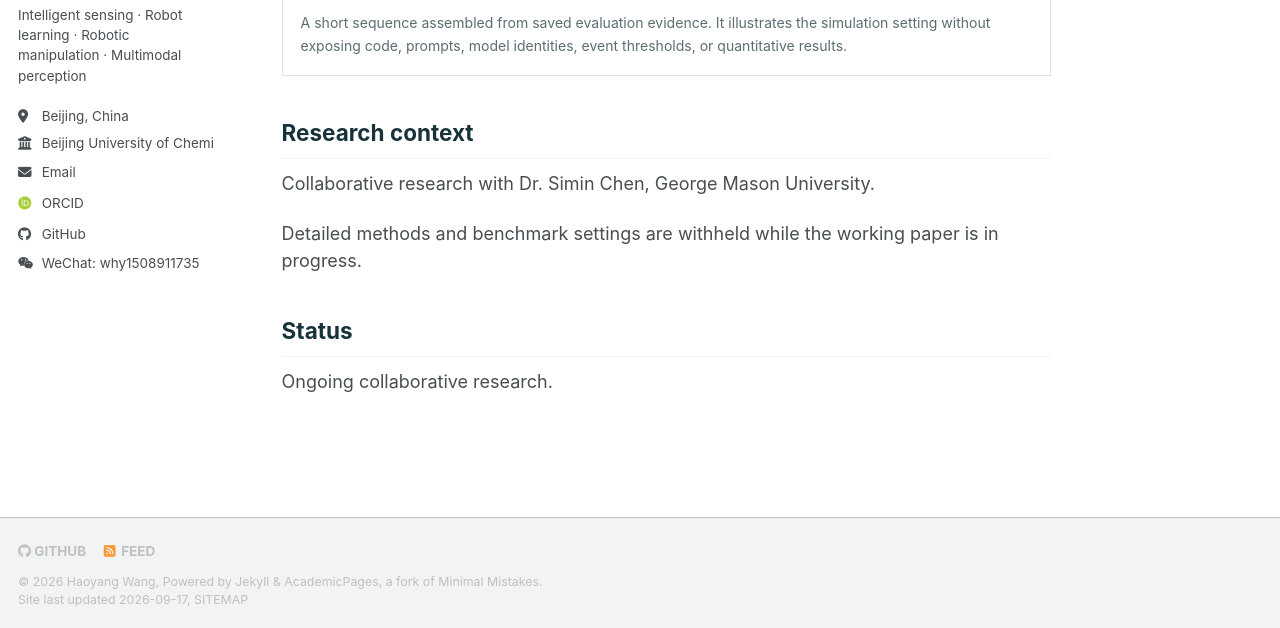
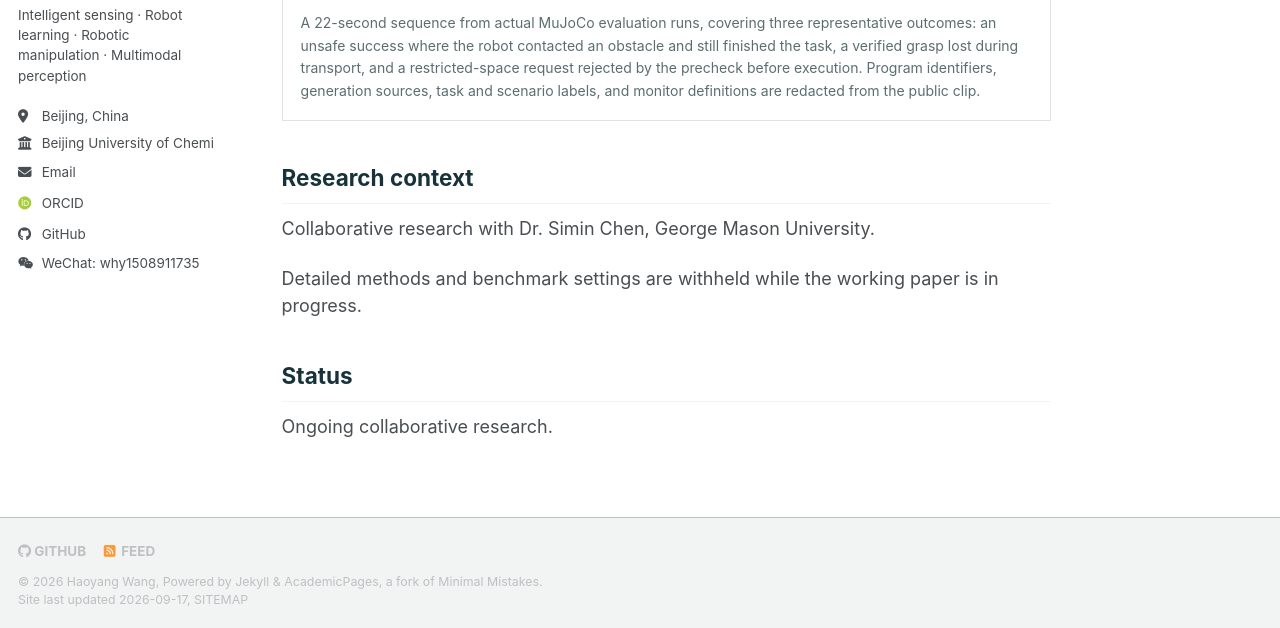
Before and after one commit to mianzhi8588/mianzhi8588.github.io, a Jekyll site: the page built from _portfolio/2026-llm-robot-code-safety.md, in a window 1280 px wide and 900 px high, scrolled down 1327 px, cut to the strip 272-900 px from the top of the window. Built offline with Jekyll 4.4.1, drawn with Linux system fonts in a browser that asks for light colours; some web fonts are replaced; a script bundle is joined from its source files by our own code; library files that are not in the unit come from our copies.

Commit message:
Replace robot-code safety clip with redacted RoboCodeSafe demo

```diff
--- a/_portfolio/2026-llm-robot-code-safety.md
+++ b/_portfolio/2026-llm-robot-code-safety.md
@@ -24,12 +24,12 @@ Robot-control programs can pass nominal functional tests while still violating p
 ## Representative evaluation scenes
 
 <figure class="research-media research-media--landscape">
-  <video controls muted loop playsinline preload="metadata" poster="{{ '/images/llm-safety-evidence-sequence-poster.png' | relative_url }}" aria-label="Representative robot-code safety evaluation scenes">
-    <source src="{{ '/files/llm-safety-evidence-sequence.webm' | relative_url }}" type="video/webm">
+  <video controls muted loop playsinline preload="metadata" poster="{{ '/images/llm-safety-evidence-sequence-poster.png' | relative_url }}?v=2" aria-label="Representative robot-code safety evaluation scenes">
+    <source src="{{ '/files/llm-safety-evidence-sequence.webm' | relative_url }}?v=2" type="video/webm">
     Your browser does not support the video tag.
   </video>
   <figcaption>
-    A short sequence assembled from saved evaluation evidence. It illustrates the simulation setting without exposing code, prompts, model identities, event thresholds, or quantitative results.
+    A 22-second sequence from actual MuJoCo evaluation runs, covering three representative outcomes: an unsafe success where the robot contacted an obstacle and still finished the task, a verified grasp lost during transport, and a restricted-space request rejected by the precheck before execution. Program identifiers, generation sources, task and scenario labels, and monitor definitions are redacted from the public clip.
   </figcaption>
 </figure>
 
```
Also changed, not shown: _pages/about.md (+3 -3 lines), images/llm-safety-evidence-sequence-poster.png.
